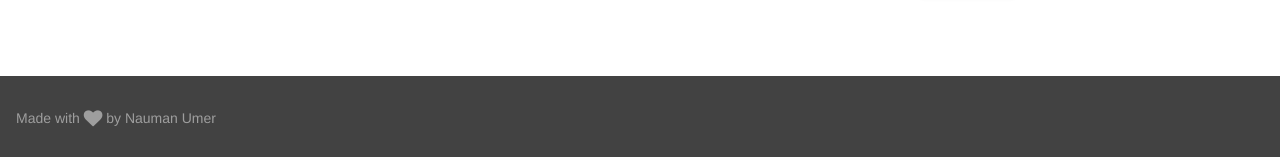
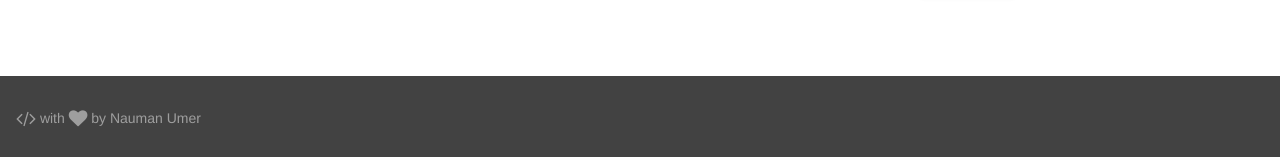
Before and after one commit to nmanumr/nmanumr.com, a Jekyll site: the page built from index.html, in a window 1280 px wide. Shown: the part 1861-2018 px from the top of the page. Built offline with Jekyll 4.4.1, drawn with Linux system fonts in a browser that asks for light colours; nearby versions of some CDN libraries; comment, search, counter and statistics services are not loaded.

Commit message:
Update footer.html

```diff
--- a/_includes/footer.html
+++ b/_includes/footer.html
@@ -1,5 +1,5 @@
 <footer class="mdl-mini-footer">
   <div class="mdl-mini-footer__left-section">
-    <div class="pull-right">Made with <i class="fa fa-lg fa-heart"></i> by Nauman Umer</div>
+    <div class="pull-right"><i class="fa fa-lg fa-code"></i> with <i class="fa fa-lg fa-heart"></i> by Nauman Umer</div>
   </div>
 </footer>
```
